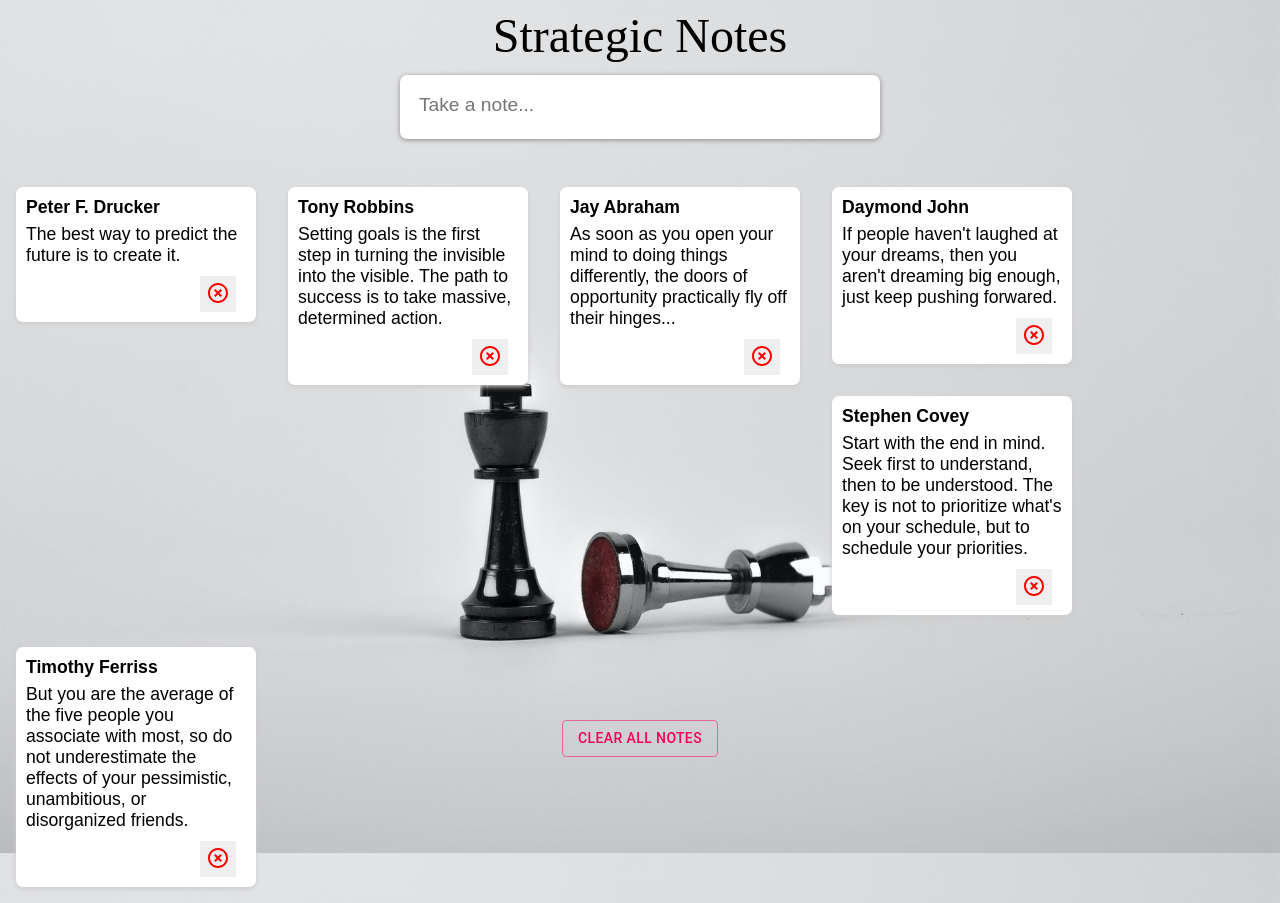
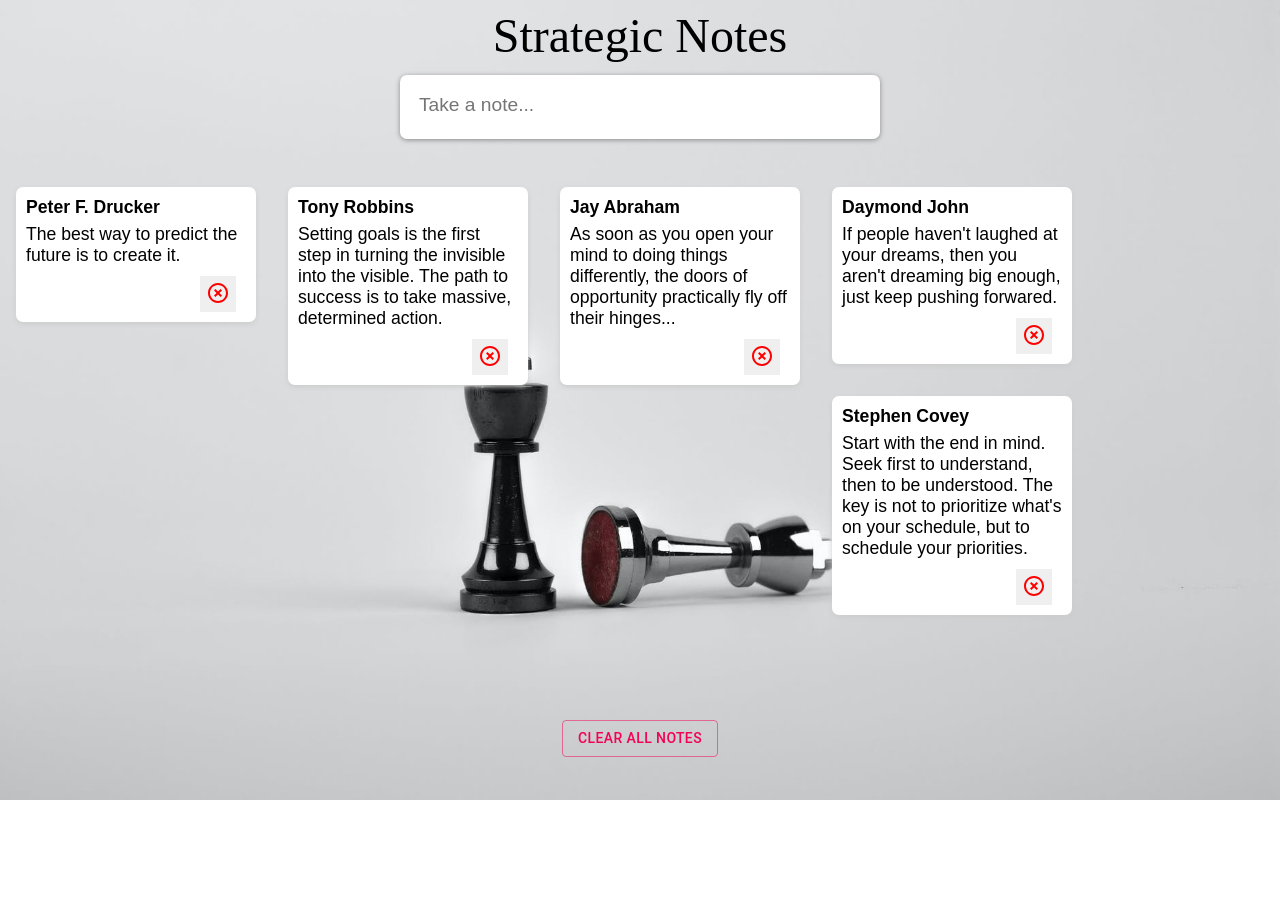
Before and after one commit to DCasely/REACT-Keeper-App, a React (Create React App) app: page / in a window 1280 px wide. After the commit the page ends 800 px from the top, so only its background shows below. Built offline with nearby package versions, Linux system fonts and the light colour scheme.

Commit message:
updated styling

```diff
--- a/public/styles.css
+++ b/public/styles.css
@@ -35,10 +35,12 @@ header h1 {
   margin: 16px;
   float: left;
 }
+
 .note h1 {
   font-size: 1.1em;
   margin-bottom: 6px;
 }
+
 .note p {
   font-size: 1.1em;
   margin-bottom: 10px;
--- a/src/components/App.js
+++ b/src/components/App.js
@@ -29,11 +29,6 @@ function App() {
       title: 'Stephen Covey',
       content:
         "Start with the end in mind. Seek first to understand, then to be understood. The key is not to prioritize what's on your schedule, but to schedule your priorities.",
-    },
-    {
-      title: 'Timothy Ferriss',
-      content:
-        'But you are the average of the five people you associate with most, so do not underestimate the effects of your pessimistic, unambitious, or disorganized friends.',
     },
   ]);
 
```
